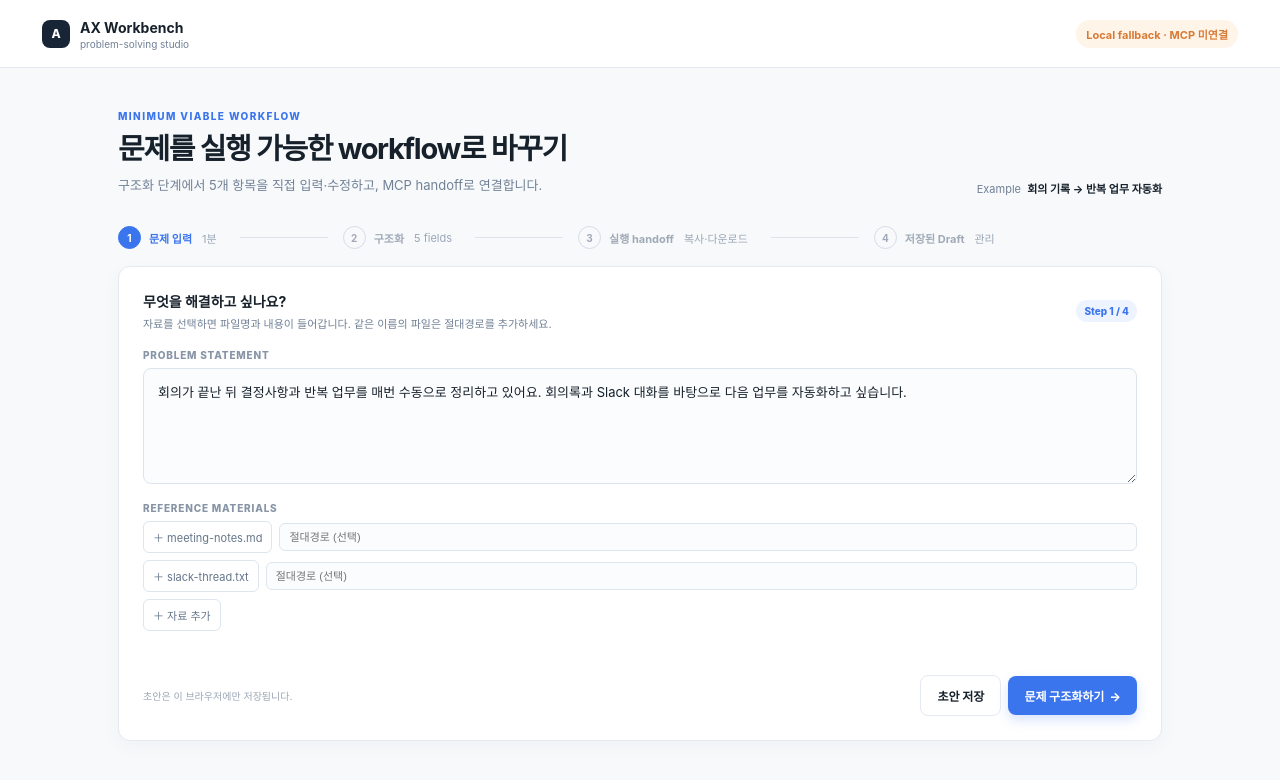
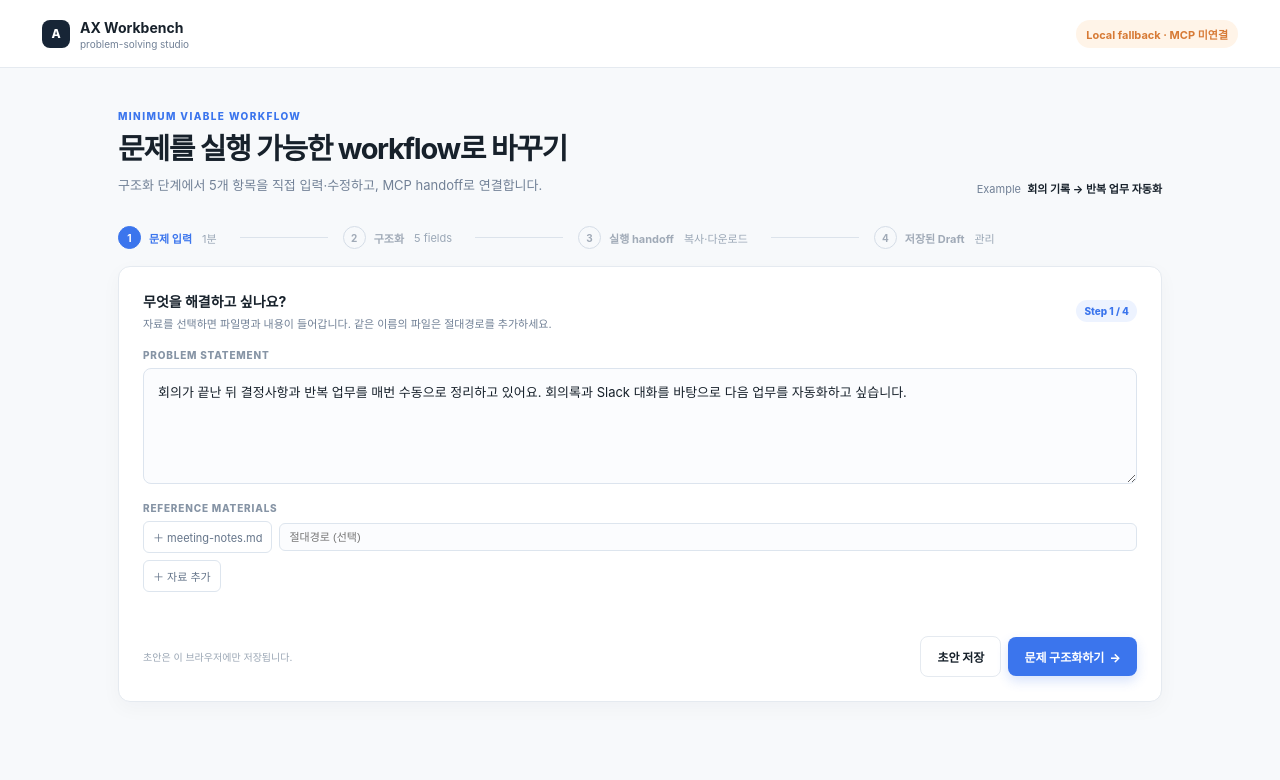
Before and after one commit to sh-ai-x/ax-solve, a website: page apps/workbench/demo/mvp.html in a window 1280 px wide. Drawn offline with Linux system fonts and the light colour scheme; no server answers.

Commit message:
fix: remove Slack filename from default handoff screen

```diff
--- a/apps/workbench/demo/mvp.html
+++ b/apps/workbench/demo/mvp.html
@@ -219,8 +219,7 @@
     const state = {
       request: "",
       refs: [
-        { name: "meeting-notes.md", content: "" },
-        { name: "slack-thread.txt", content: "" }
+        { name: "meeting-notes.md", content: "" }
       ],
       contract: {},
       approved: false,
```
Also changed, not shown: apps/workbench/demo/screenshots/01-input-stage.png, apps/workbench/demo/screenshots/02-structured-editing.png, apps/workbench/demo/screenshots/03-handoff-ready.png, apps/workbench/demo/screenshots/04-saved-drafts.png.
